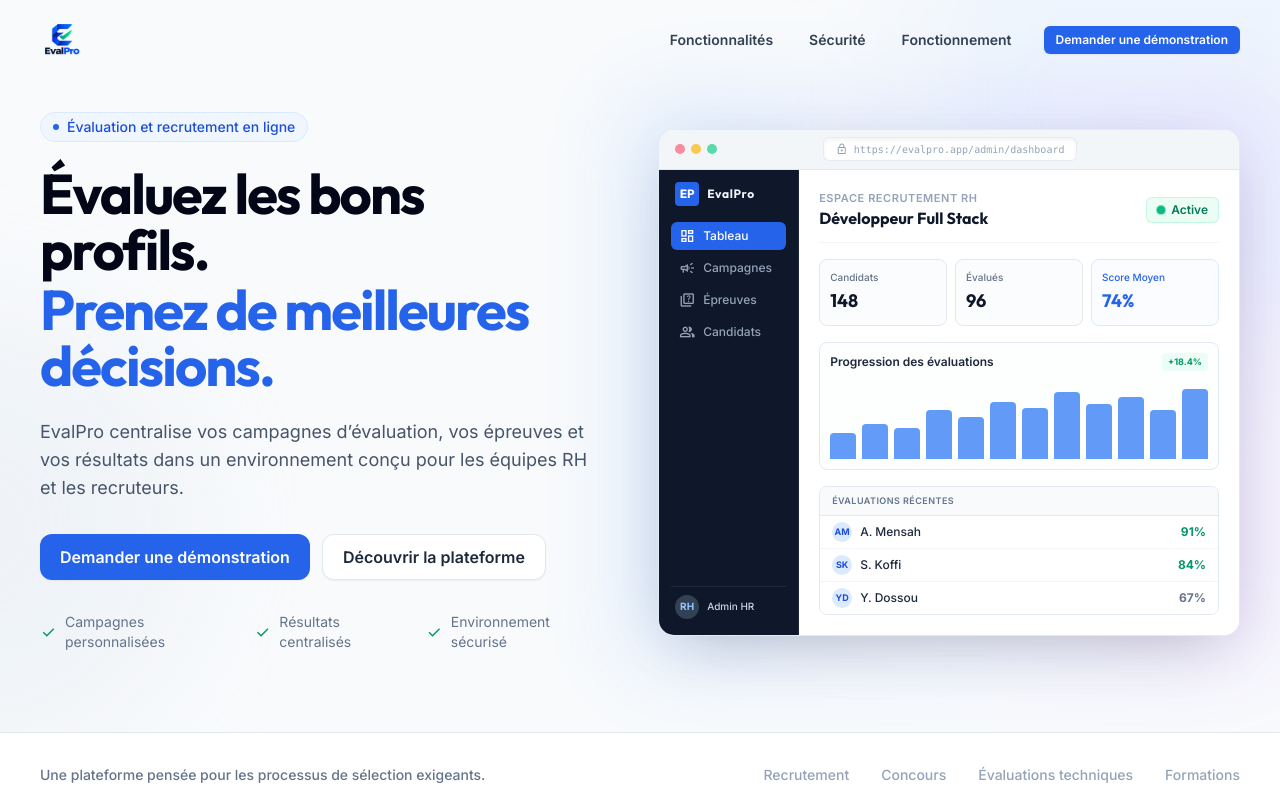
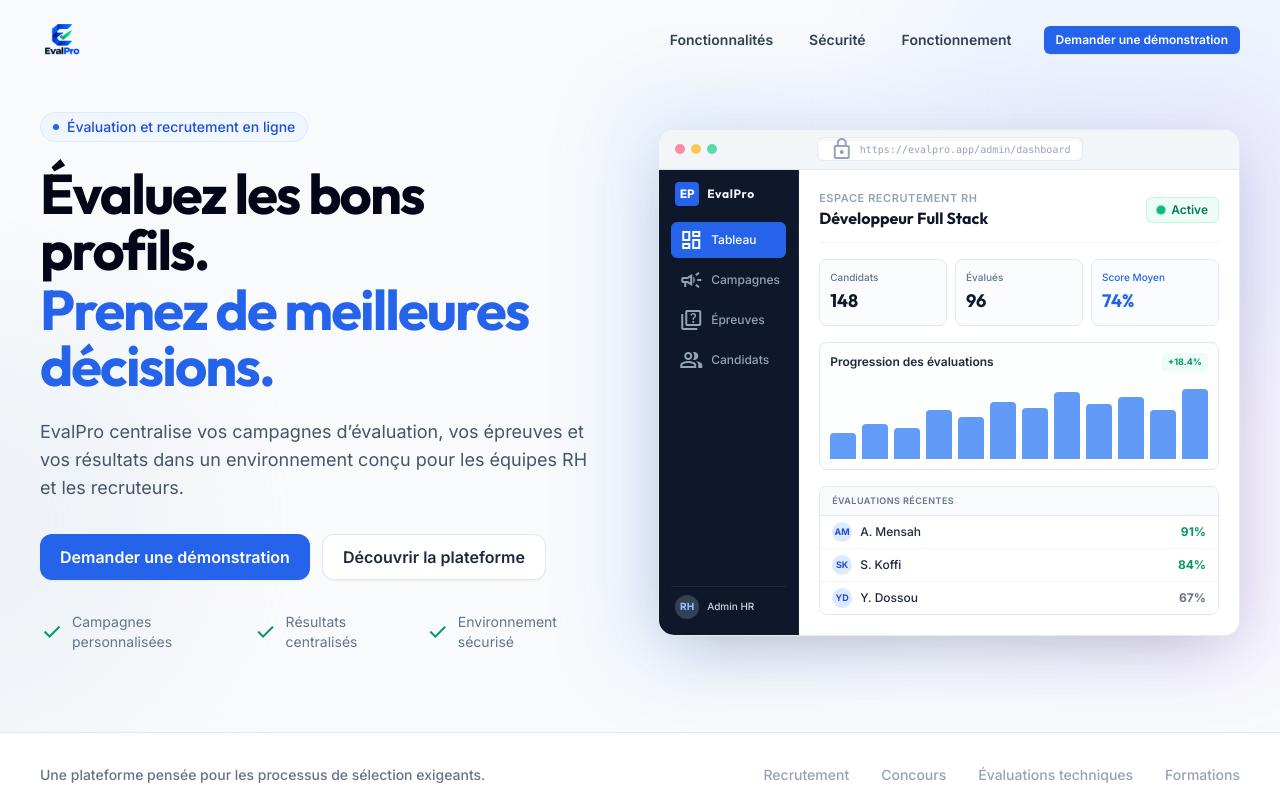
Before and after one commit to josuefox123/evalpro, a Vue app in the folder evalpro front/: page / in a window 1280 px wide. Shown: the top 800 px of the page. Built offline with nearby package versions, Linux system fonts and the light colour scheme.

Commit message:
fix(views): enforce safe optional chaining, route transitions & material symbols rendering across all project pages

```diff
--- a/evalpro front/src/App.vue
+++ b/evalpro front/src/App.vue
@@ -1,20 +1,28 @@
 <template>
   <!--
-    App.vue - Composant racine de l'application EvalPro SaaS B2B
+    App.vue - Composant racine de l'application EvalPro
   -->
-  <div class="min-h-screen bg-slate-50 text-slate-800 font-sans">
+  <div class="min-h-screen bg-slate-50 text-slate-800 font-sans" v-cloak>
 
     <!-- Notifications Toast globales -->
     <EpToast />
 
-    <!-- Interface Administrateur B2B (Sidebar + Topbar B2B) -->
+    <!-- Interface Administrateur (Sidebar + Topbar) -->
     <DispositionB2B v-if="estDashboard">
-      <router-view />
+      <router-view v-slot="{ Component }">
+        <transition name="fondu-entre" mode="out-in">
+          <component :is="Component" :key="route.fullPath" />
+        </transition>
+      </router-view>
     </DispositionB2B>
 
     <!-- Interfaces Standalone / Publiques (Accueil, Connexion, Accès Candidat, Examen) -->
     <main v-else class="min-h-screen">
-      <router-view />
+      <router-view v-slot="{ Component }">
+        <transition name="fondu-entre" mode="out-in">
+          <component :is="Component" :key="route.fullPath" />
+        </transition>
+      </router-view>
     </main>
 
   </div>
--- a/evalpro front/src/index.css
+++ b/evalpro front/src/index.css
@@ -111,14 +111,25 @@
 }
 
 .material-symbols-outlined {
+  font-family: 'Material Symbols Outlined';
+  font-weight: normal;
+  font-style: normal;
+  font-size: 24px;
+  line-height: 1;
+  letter-spacing: normal;
+  text-transform: none;
+  display: inline-block;
+  white-space: nowrap;
+  word-wrap: normal;
+  direction: ltr;
+  -webkit-font-smoothing: antialiased;
+  font-feature-settings: 'liga';
   font-variation-settings:
     'FILL' 0,
     'wght' 400,
     'GRAD' 0,
     'opsz' 24;
-  display: inline-block;
   vertical-align: middle;
-  line-height: 1;
   user-select: none;
 }
 
--- a/evalpro front/src/vues/tableau-de-bord/TableauDeBordCandidat.vue
+++ b/evalpro front/src/vues/tableau-de-bord/TableauDeBordCandidat.vue
@@ -12,7 +12,7 @@
             Invitation Officielle d'Évaluation
           </span>
           <h1 class="text-2xl font-extrabold text-ep-text tracking-tight font-titre mt-2">
-            Bienvenue, {{ magasinAuth.utilisateurConnecte.nom }}
+            Bienvenue, {{ magasinAuth.utilisateurConnecte?.nom || 'Candidat' }}
           </h1>
           <p class="text-xs text-ep-muted">
             Poste : <strong class="text-ep-text">Développeur Web Full-Stack Senior</strong> • TechCorp Algérie
--- a/evalpro front/src/vues/tableau-de-bord/TableauDeBordConsultant.vue
+++ b/evalpro front/src/vues/tableau-de-bord/TableauDeBordConsultant.vue
@@ -9,7 +9,7 @@
       <div>
         <div class="inline-flex items-center gap-1.5 text-xs font-semibold px-2.5 py-0.5 rounded-full bg-emerald-50 text-emerald-700 border border-emerald-100 mb-2">
           <span class="material-symbols-outlined text-xs">edit_note</span>
-          <span>Espace Pédagogique — {{ magasinAuth.utilisateurConnecte.nom }}</span>
+          <span>Espace Pédagogique — {{ magasinAuth.utilisateurConnecte?.nom || 'Consultant' }}</span>
         </div>
         <h1 class="text-2xl font-extrabold text-ep-text font-titre">Tableau de Bord Consultant & Évaluateur</h1>
         <p class="text-xs text-ep-muted mt-1">Conception des banques de questions, création des épreuves et correction manuelle des copies.</p>
--- a/evalpro front/src/vues/tableau-de-bord/TableauDeBordEntreprise.vue
+++ b/evalpro front/src/vues/tableau-de-bord/TableauDeBordEntreprise.vue
@@ -9,10 +9,10 @@
       <div>
         <div class="inline-flex items-center gap-1.5 text-xs font-semibold px-2.5 py-0.5 rounded-full bg-blue-50 text-ep-primary border border-blue-100 mb-2">
           <span class="material-symbols-outlined text-xs">domain</span>
-          <span>{{ magasinAuth.utilisateurConnecte.entreprise || 'TechCorp Algérie' }}</span>
+          <span>{{ magasinAuth.utilisateurConnecte?.entreprise || 'TechCorp Algérie' }}</span>
         </div>
         <h1 class="text-2xl font-extrabold text-ep-text font-titre">
-          Bonjour, {{ magasinAuth.utilisateurConnecte.nom }} 👋
+          Bonjour, {{ magasinAuth.utilisateurConnecte?.nom || 'Administrateur' }} 👋
         </h1>
         <p class="text-xs text-ep-muted mt-1">
           Voici un aperçu de vos activités de recrutement et de la progression de vos campagnes d'évaluation.
```
